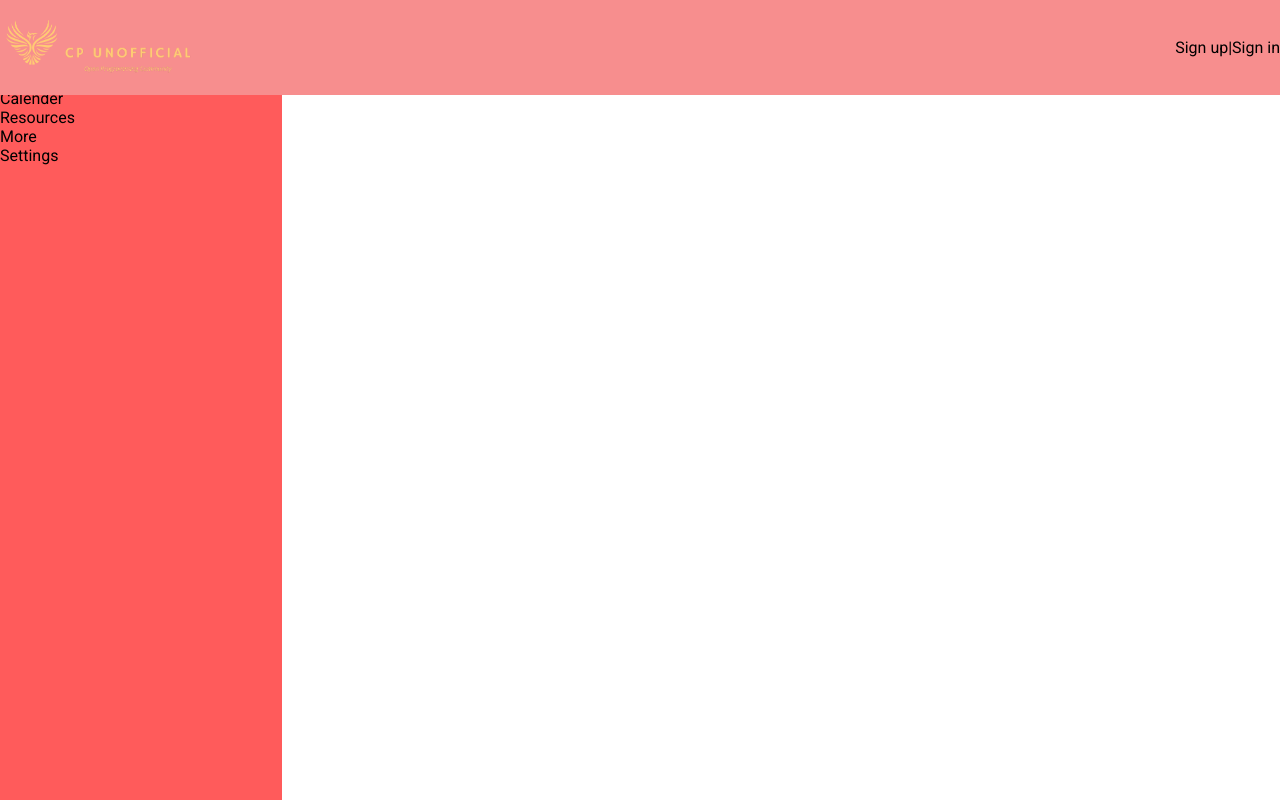
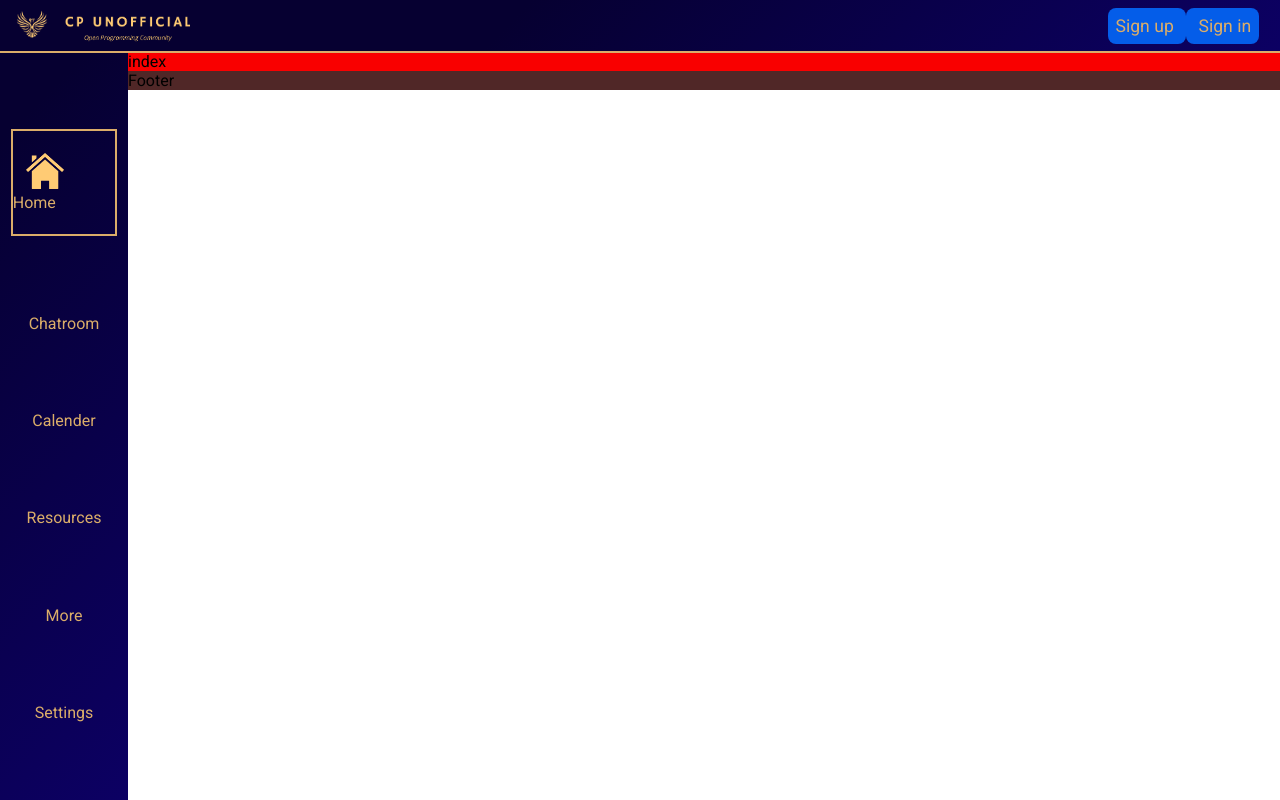
Before and after one commit to Manmohan63/Project-Phoenix, a Next.js app: page / in a window 1280 px wide. Built offline with nearby package versions, Linux system fonts and the light colour scheme.

Commit message:
Added color textures, variables and some changes in UI

```diff
--- a/Components/Navbar.jsx
+++ b/Components/Navbar.jsx
@@ -8,6 +8,8 @@ import name from '../public/pic5_zoom.png'
 const Navbar = () => {
   return (
     <div className={styles["Navbar"]}>
+      <div className={styles["container"]}>
+        <div className={styles["img_container"]}>
           <Link href='/'>
             <Image
               src={logo}
@@ -20,9 +22,11 @@ const Navbar = () => {
               className={styles["name"]}
             />
           </Link>
+        </div>
         <div className={styles["options"]}>
-        <Link href='/'>Sign up </Link> |
-        <Link href='/'> Sign in</Link>
+          <Link href='/' className={styles["first"]}>Sign up&nbsp;</Link>
+          <Link href='/' className={styles["second"]}>&nbsp;Sign in</Link>
+        </div>
       </div>
     </div>
   )
--- a/Components/Sidebar.jsx
+++ b/Components/Sidebar.jsx
@@ -1,16 +1,27 @@
 import React from 'react'
 import Link from 'next/link';
 import styles from '../styles/Sidebar.module.scss'
+import Image from 'next/image';
+import home from '../public/Home.png'
 
 const Sidebar = () => {
   return (
     <div className={styles["sidebar"]}>
-        <Link href="/">Home</Link>
-        <Link href="/chatroom">Chatroom</Link>
-        <Link href="/calender">Calender</Link>
-        <Link href="/resources">Resources</Link>
-        <Link href="/more">More</Link>
-        <Link href="/settings">Settings</Link>
+      <div className={styles["hello"]}>
+        <Link href="/">
+          <Image
+            src={home}
+            alt="home"
+            className={styles["images"]}
+          />
+          <span>Home</span>
+        </Link>
+      </div>
+      <Link href="/chatroom">Chatroom</Link>
+      <Link href="/calender">Calender</Link>
+      <Link href="/resources">Resources</Link>
+      <Link href="/more">More</Link>
+      <Link href="/settings">Settings</Link>
     </div>
   )
 }
--- a/styles/App.module.scss
+++ b/styles/App.module.scss
@@ -1,5 +1,8 @@
-$sw: 22vw;
+$sw: 10vw;
 $nh: 4vw;
+$gold: #dbad69;
+$blue_1: #010a35;
+$blue_2: #060031;
 .Layout{
     padding-left: calc($sw);
     padding-top: calc($nh + 0.5px);
--- a/styles/Navbar.module.scss
+++ b/styles/Navbar.module.scss
@@ -6,27 +6,56 @@
     right: 0;
     width: 100%;
     overflow: auto;
-    // height: $nh;
+    height: $nh;
     z-index: 2;
+    overflow-y: hidden;
+    color: $gold;
+    font-size: 1.1rem;
+    border-bottom: 2px solid $gold;
 
     //inner content
     display: flex;
-    justify-content: space-between;
+    justify-content: center;
     align-items: center;
-    background: rgb(247, 142, 142);
+    background-color: #060031;
+    background-image: linear-gradient(315deg, #0c0063 0%, #060031 60%);
 
+    .container{
+        display: flex;
+        justify-content: space-between;
+        align-items: center;
+        width: 100%;
+        padding: 0 1vw;
+    }
     .bird{
         height:auto;
-        width: 5vw;
+        width: 3vw;
+        padding: 0 0 1.5vw;
     }
     .name{
+        padding: 1vw;
         height:auto;
         width: 10vw;
     }
 
     .options{
         display: flex;
-        justify-content: center;
+        justify-content: space-between;
         align-items: center;
+        padding: 8px;
+
+        .first,.second{
+            padding: 8px;
+            border-radius: 0.5rem;
+            background-color: #045DE9;
+        }
+
+        .first:hover,.second:hover{
+            cursor: pointer;
+            border: 1px solid $gold;
+            border-radius: 0.2rem;
+            background-color: $gold;
+            color: $blue_1;
+        }
     }
 }
--- a/styles/Sidebar.module.scss
+++ b/styles/Sidebar.module.scss
@@ -9,6 +9,26 @@
     display: flex;
     flex-direction: column;
     position: fixed;
+    justify-content: space-evenly;
+    align-items: center;
 
-    background-color: rgb(255, 91, 91);
+    background-color: #060031;
+    background-image: linear-gradient(315deg, #0c0063 0%, #060031 85%);
+    color: $gold;
+    font-size: 1rem;
+
+    .hello{
+        border: 2px solid $gold;
+        display: flex;
+        justify-content: center;
+        align-items: center;
+        flex-direction: column;
+        height: 8vw;
+        width: 8vw;
+
+        .images{
+            width: 5vw;
+            height: auto;
+        }
+    }
 }
--- a/styles/pnf.module.scss
+++ b/styles/pnf.module.scss
@@ -1,5 +1,6 @@
+@import "./App.module.scss";
 .container{
-    background-color: rgb(1, 10, 53);
+    background-color: $blue_2;
     margin: 0;
     padding: 0;
     height: 100vh;
```
Also changed, not shown: public/Home.png (added). Lines whose indentation alone changed are shown as unchanged.
